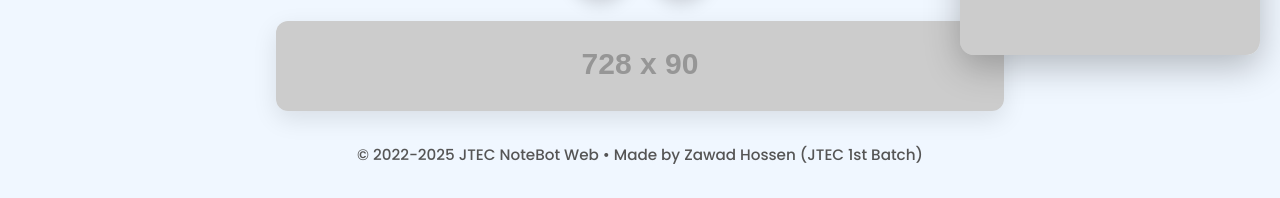
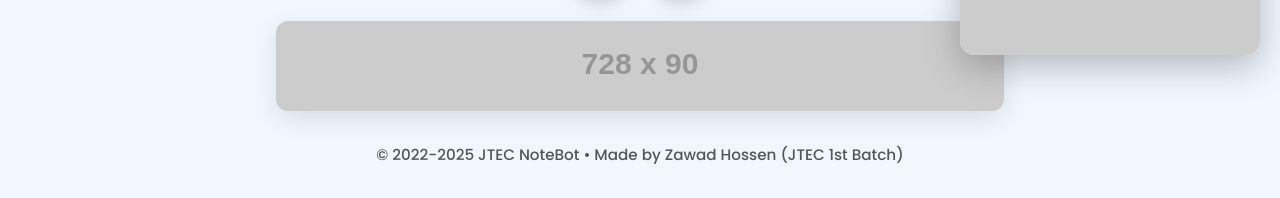
Before and after one commit to jtecnotebot/jtec-notebot, a plain HTML site: page index.html in a window 1280 px wide. Shown: the part 725-923 px from the top of the page. Drawn offline with Linux system fonts and the light colour scheme; placeholder pictures from the web are drawn by us.

Commit message:
index.html

```diff
--- a/index.html
+++ b/index.html
@@ -113,7 +113,7 @@
       <a href="#" target="_blank"><img src="https://via.placeholder.com/728x90/10b981/ffffff?text=728x90+Ad+Here" alt="Ad"></a>
     </div>
 
-    <footer>© 2022-<script>document.write(new Date().getFullYear())</script> JTEC NoteBot Web • Made by Zawad Hossen (JTEC 1st Batch)</footer>
+    <footer>© 2022-<script>document.write(new Date().getFullYear())</script> JTEC NoteBot • Made by Zawad Hossen (JTEC 1st Batch)</footer>
   </div>
 
   <!-- NOTES LEVEL PAGE -->
```
